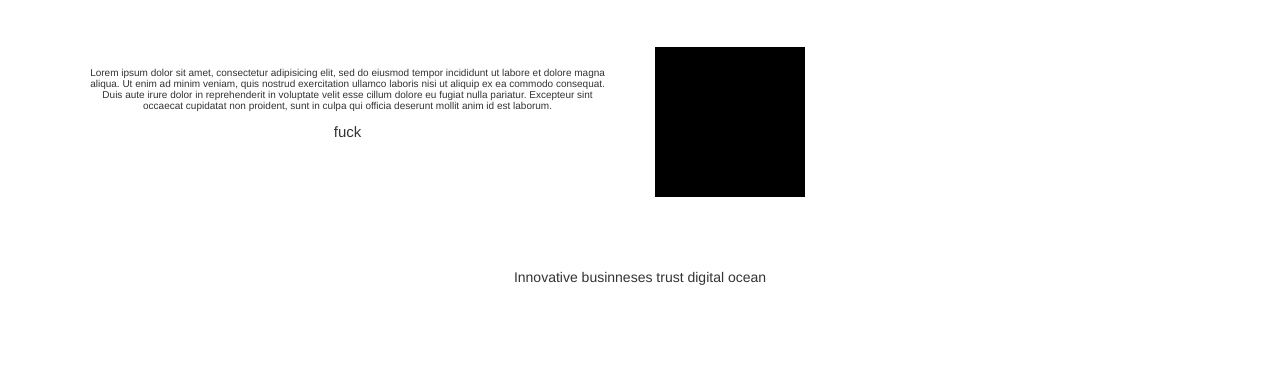
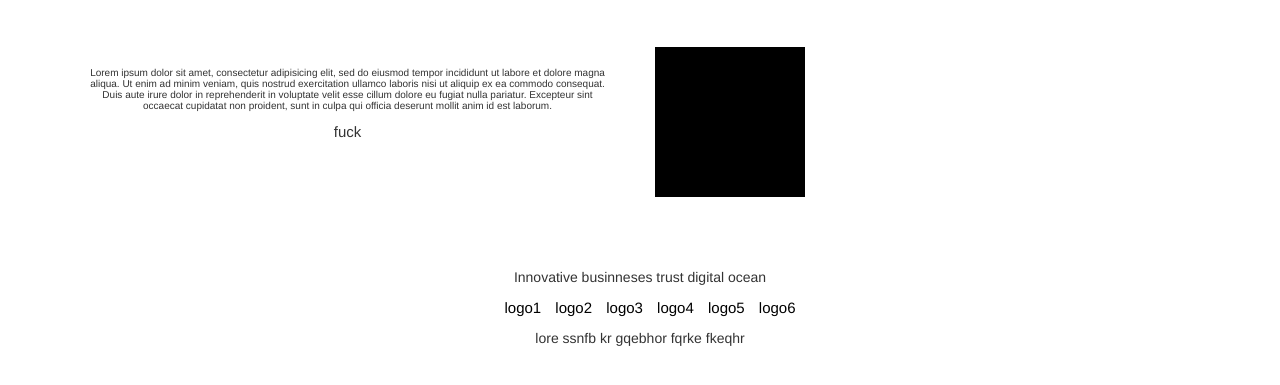
Before and after one commit to MartinaPolitano/html-css-digitalocean, a plain HTML site: page index.html in a window 1280 px wide. Shown: the part 103-488 px from the top of the page. Drawn offline with nearby package versions, Linux system fonts and the light colour scheme.

Commit message:
Quarta modifica

```diff
--- a/css/style.css
+++ b/css/style.css
@@ -63,3 +63,15 @@
 .jumbo_bottom {
   text-align: center;
 }
+
+.jumbo_loghi .list-inline  {
+  font-size: 15px;
+  text-decoration: none;
+  color: black;
+  margin-left: 20px;
+  text-align: center;
+}
+
+p {
+  text-align: center;
+}
--- a/index.htm
+++ b/index.html
@@ -76,14 +76,35 @@
               <div class="row">
                 <div class="col-xs-12 col-md-12">
                   <p>Innovative businneses trust digital ocean </p>
+                </div>
+              </div>
+            </div>
+          </div>
+
+          <div class="jumbo_loghi">
+            <div class="container">
+              <div class="row">
+                <div class="col-xs-12 col-md-12">
+                  <ul class="list-inline">
+                    <li>logo1</li>
+                    <li>logo2</li>
+                    <li>logo3</li>
+                    <li>logo4</li>
+                    <li>logo5</li>
+                    <li>logo6</li>
+                  </ul>
+                </div>
+                <div class="col-xs-12 col md-12">
+                  <p>lore ssnfb kr gqebhor fqrke fkeqhr</p>
 
                 </div>
+              </div>
+            </div>
+          </div>
 
-              </div>
 
-            </div>
 
-          </div>
+
 
 
 
```
